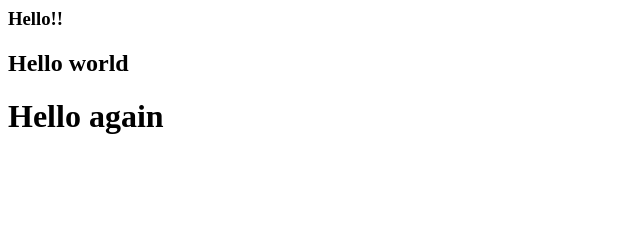
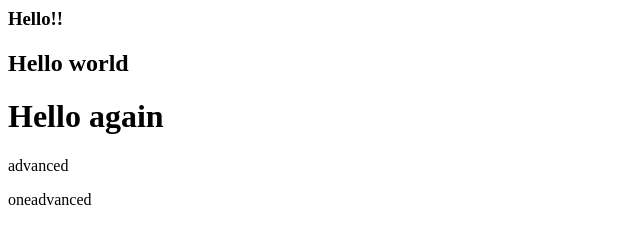
Before and after one commit to madhusudhanyella/sampleproject, a website: page app/index.html in a window 1280 px wide. Shown: the whole page, without its empty margins (0-640 px from the left). Drawn offline with Linux system fonts and the light colour scheme.

Commit message:
added some paragraphs

```diff
--- a/app/index.html
+++ b/app/index.html
@@ -1,3 +1,6 @@
 <h3>Hello!!</h3>
 <h2>Hello world</h2>
 <h1>Hello again</h1>
+
+<p>advanced</p>
+<p>oneadvanced</p>
```
